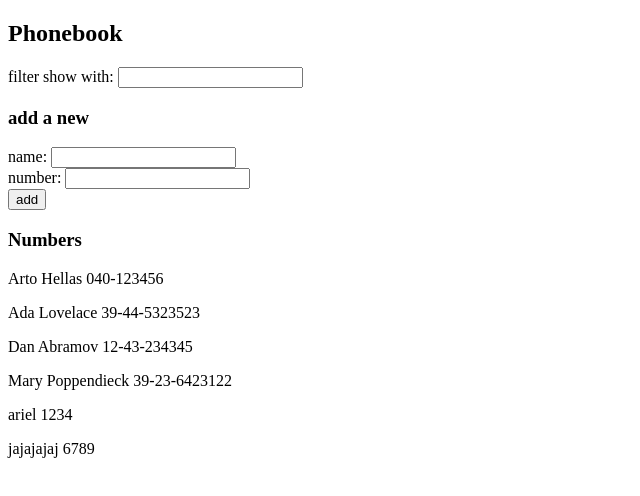
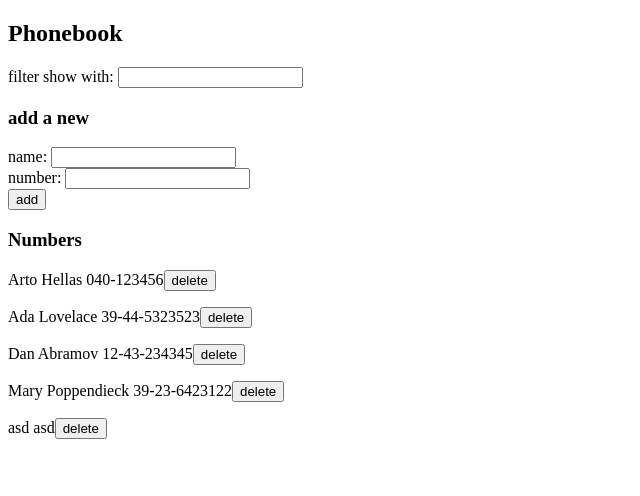
Before and after one commit to Tsoiffer/Fullstack-Open-2023-tsoiffer, a React (Create React App) app in the folder part2/phoneguide/: page / in a window 1280 px wide. Shown: the top 496 px of the page, without its empty margins (0-640 px from the left). Built offline with nearby package versions, Linux system fonts and the light colour scheme; data requests are answered from the project's data file.

Commit message:
se carga ejercicio 2.17

```diff
--- a/part2/phoneguide/db.json
+++ b/part2/phoneguide/db.json
@@ -21,13 +21,8 @@
       "id": 4
     },
     {
-      "name": "ariel",
-      "number": "1234",
-      "id": 5
-    },
-    {
-      "name": "jajajajaj",
-      "number": "6789",
+      "name": "asd",
+      "number": "asd",
       "id": 6
     }
   ]
--- a/part2/phoneguide/src/App.js
+++ b/part2/phoneguide/src/App.js
@@ -27,6 +27,15 @@ const App = () => {
       setNewNumber("");
     });
   };
+  const deletePerson = (id) => {
+    if (window.confirm("Do you really want delete the user?")) {
+      personsService.deletePerson(id).then((response) => {
+        console.log("vamos a Refrezcar la lista");
+        setPersons(persons.filter((person) => person.id !== id));
+      });
+    }
+  };
+
   const handleNameChange = (event) => {
     setNewName(event.target.value);
   };
@@ -53,7 +62,11 @@ const App = () => {
         handleNumberChange={handleNumberChange}
       />
       <h3>Numbers</h3>
-      <Persons persons={persons} toFilter={toFilter} />
+      <Persons
+        persons={persons}
+        toFilter={toFilter}
+        deletePerson={deletePerson}
+      />
     </div>
   );
 };
--- a/part2/phoneguide/src/components/Person.js
+++ b/part2/phoneguide/src/components/Person.js
@@ -1,8 +1,11 @@
-const Person = ({ name, number }) => {
+const Person = ({ name, number, deletePerson }) => {
   return (
-    <p>
-      {name} {number}
-    </p>
+    <>
+      <p>
+        {name} {number}
+        <button onClick={deletePerson}> delete</button>
+      </p>
+    </>
   );
 };
 
--- a/part2/phoneguide/src/components/Persons.js
+++ b/part2/phoneguide/src/components/Persons.js
@@ -1,8 +1,10 @@
 import Person from "./Person";
-const Persons = ({ persons, toFilter }) => {
+
+const Persons = ({ persons, toFilter, deletePerson }) => {
   const personsFilter = persons.filter((person) =>
     person.name.toLowerCase().includes(toFilter.toLowerCase())
   );
+
   const personsShow = toFilter === "" ? persons : personsFilter;
   return (
     <>
@@ -11,6 +13,7 @@ const Persons = ({ persons, toFilter }) => {
           key={person.name}
           name={person.name}
           number={person.number}
+          deletePerson={() => deletePerson(person.id)}
         ></Person>
       ))}
     </>
--- a/part2/phoneguide/src/services/persons.js
+++ b/part2/phoneguide/src/services/persons.js
@@ -20,4 +20,13 @@ const getAll = () => {
   });
 };
 
-export default { getAll, createPerson };
+const deletePerson = (id) => {
+  const request = axios.delete(`${baseUrl}/${id}`);
+  return request.then((response) => {
+    console.log("promise fulfilled");
+    console.log(response);
+    return response.data;
+  });
+};
+
+export default { getAll, createPerson, deletePerson };
```
